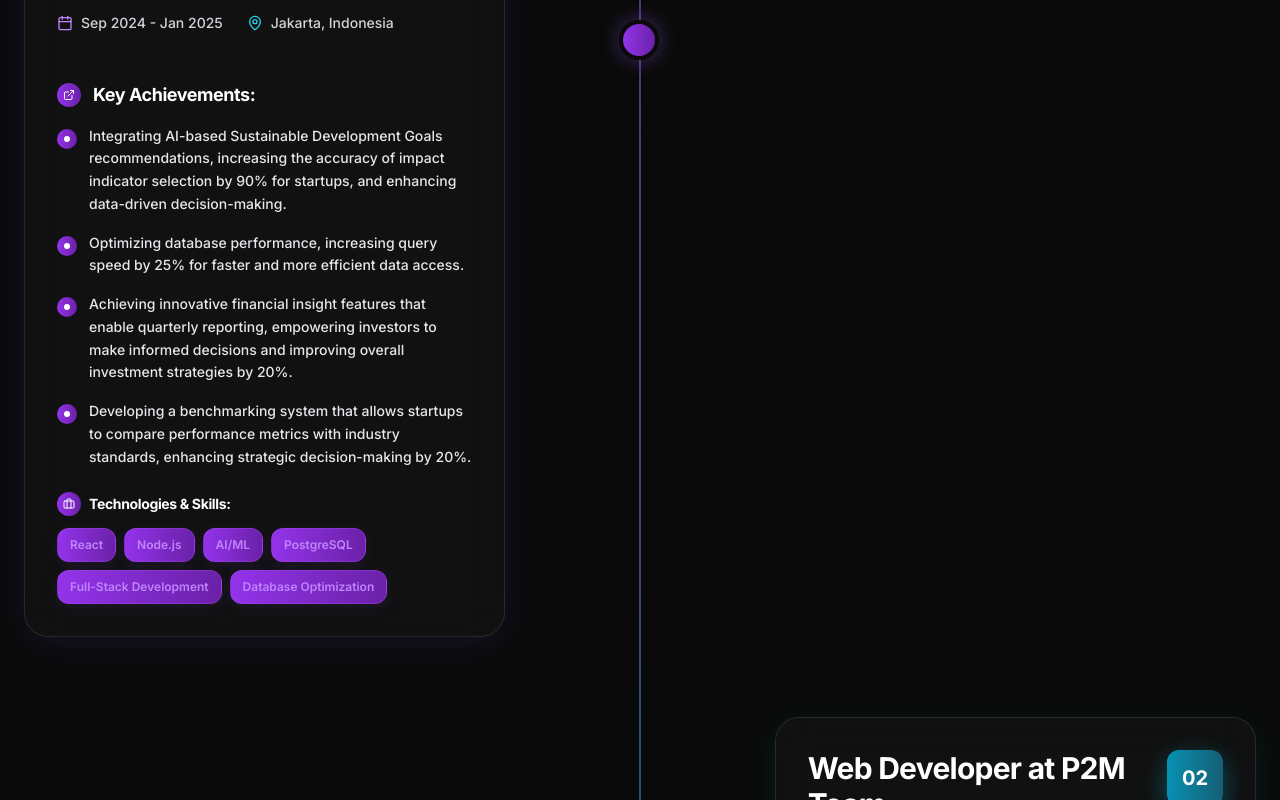
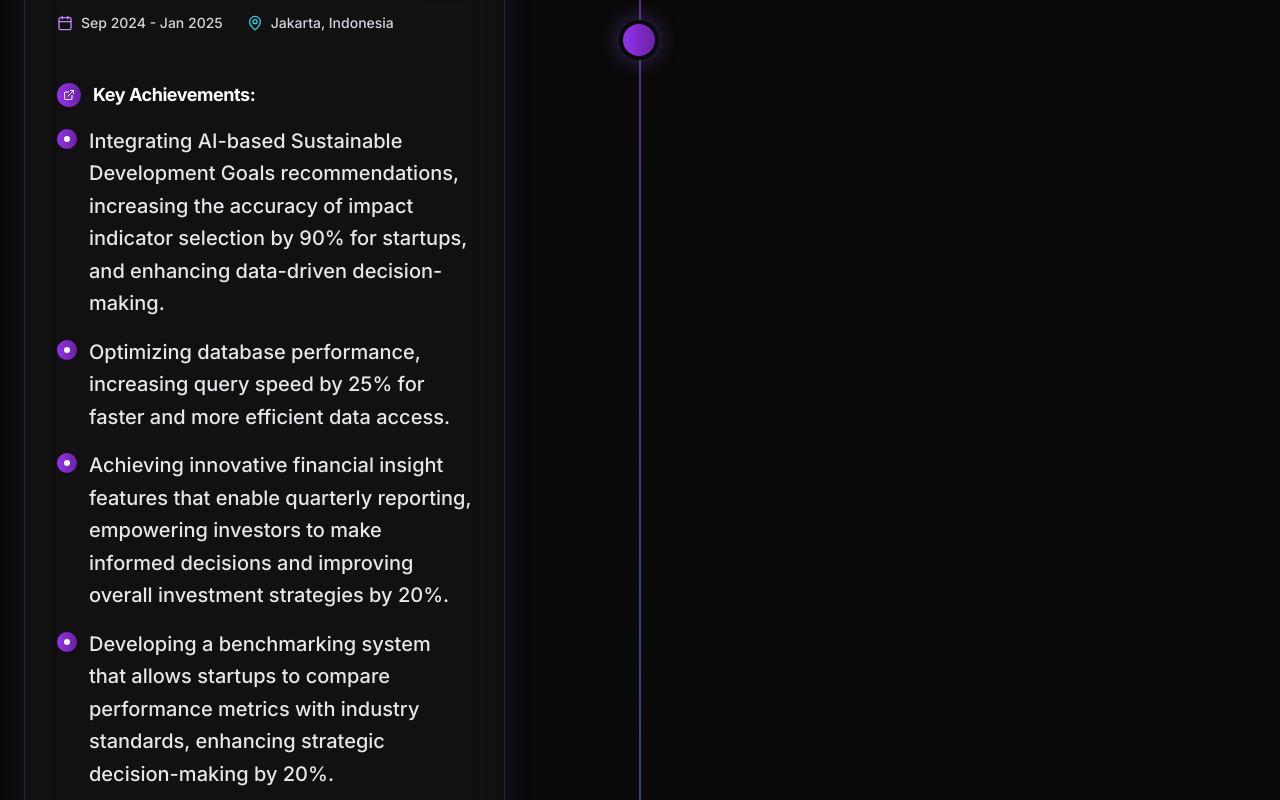
Before and after one commit to Revo3112/portfolio-website, a Next.js app: page / in a window 1280 px wide. Shown: the part 2040-2840 px from the top of the page. Built offline with nearby package versions, Linux system fonts and the light colour scheme.

Commit message:
feat: adjust text size in WorkExperience component for improved readability across devices

```diff
--- a/app/components/WorkExperience.tsx
+++ b/app/components/WorkExperience.tsx
@@ -260,7 +260,7 @@ const WorkExperience = () => {
                               initial={{ opacity: 0, x: -20 }}
                               animate={cardInView ? { opacity: 1, x: 0 } : {}}
                               transition={{ delay: 0.1 * i + 0.5 }}
-                              className="text-gray-200 flex items-start gap-3 text-sm leading-relaxed hover:text-white transition-colors duration-300"
+                              className="text-gray-200 flex items-start gap-3 text-base md:text-lg lg:text-xl leading-relaxed hover:text-white transition-colors duration-300"
                             >
                               <div className={`w-5 h-5 rounded-full bg-gradient-to-r ${exp.gradient} bg-opacity-30 flex items-center justify-center mt-1 flex-shrink-0`}>
                                 <div className="w-1.5 h-1.5 rounded-full bg-white"></div>
```
